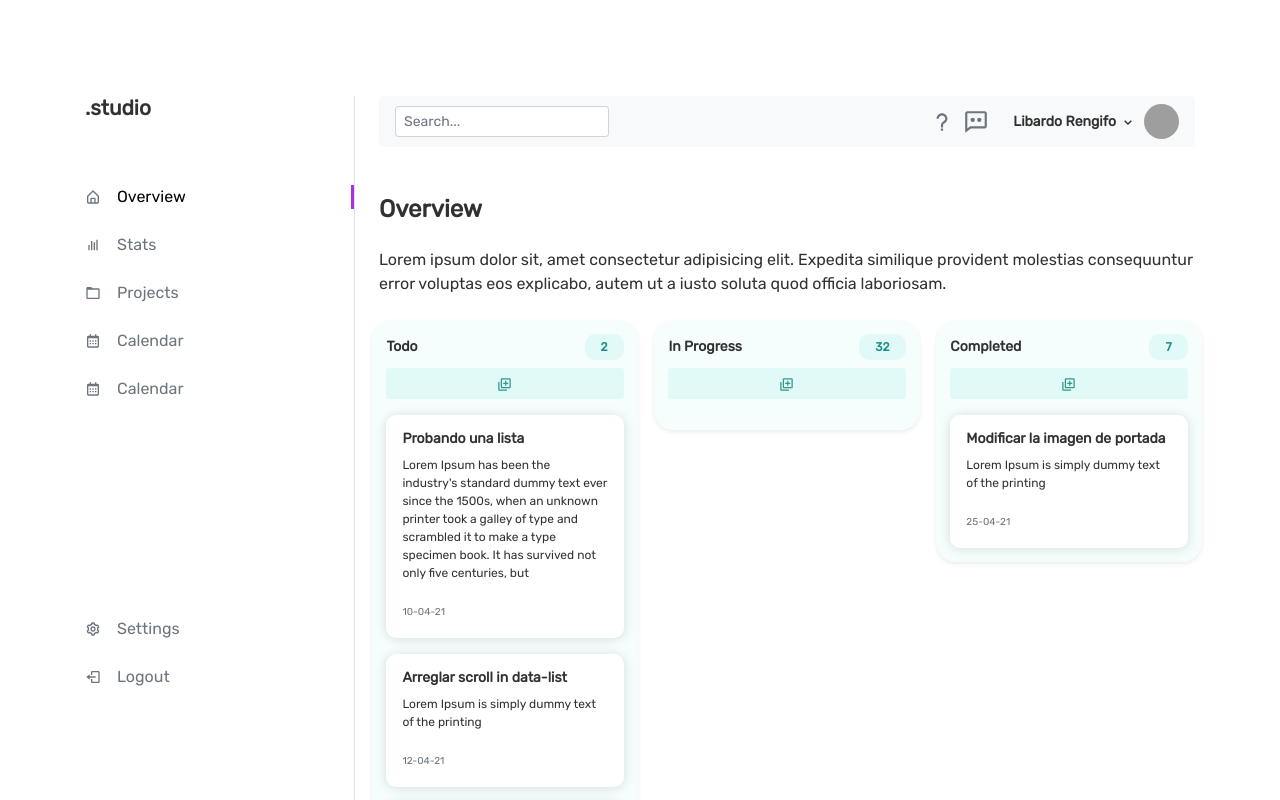
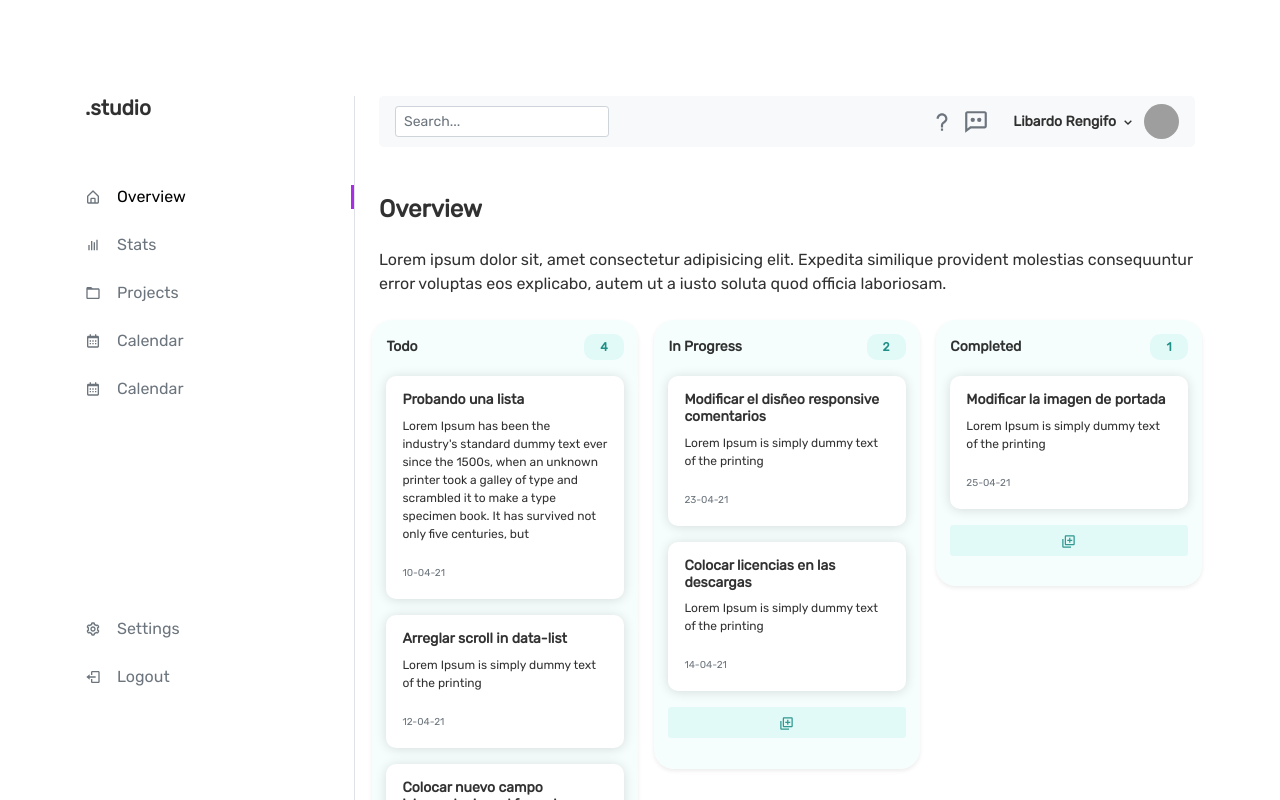
Before and after one commit to react-examples-projects/react-dashboard, a React (Create React App) app: page / in a window 1280 px wide. Shown: the top 800 px of the page. Built offline with nearby package versions, Linux system fonts and the light colour scheme; grey boxes are pictures that could not be loaded.

Commit message:
dev: add task in a board

```diff
--- a/src/pages/home/App.js
+++ b/src/pages/home/App.js
@@ -7,6 +7,13 @@ import { useState } from "react";
 
 export default function App() {
   const [tasks, setTasks] = useState(tasks_list);
+  const addTasksInBoard = (board, task) => {
+    const copy = { ...tasks };
+    const board_array = copy[board];
+    task.id = board_array[board_array.length - 1].id + 1;
+    board_array.push(task);
+    setTasks(copy);
+  };
 
   return (
     <Layout>
@@ -19,22 +26,30 @@ export default function App() {
 
       <Row>
         <Col className="p-2" sm={12} md={4} lg={4}>
-          <Board title="Todo" countTasks={2} tasks={tasks.todo} id="todo" />
+          <Board
+            title="Todo"
+            countTasks={tasks.todo.length}
+            tasks={tasks.todo}
+            id="todo"
+            addTasksInBoard={addTasksInBoard}
+          />
         </Col>
         <Col className="p-2" sm={12} md={4} lg={4}>
           <Board
             title="In Progress"
-            countTasks={32}
-            tasks={tasks.progress}
+            countTasks={tasks["in-progress"].length}
+            tasks={tasks["in-progress"]}
             id="in-progress"
+            addTasksInBoard={addTasksInBoard}
           />
         </Col>
         <Col className="p-2" sm={12} md={4} lg={4}>
           <Board
             title="Completed"
-            countTasks={7}
+            countTasks={tasks.completed.length}
             tasks={tasks.completed}
             id="completed"
+            addTasksInBoard={addTasksInBoard}
           />
         </Col>
       </Row>
--- a/src/pages/home/components/Board/Board.js
+++ b/src/pages/home/components/Board/Board.js
@@ -1,10 +1,20 @@
 import css from "./Board.module.scss";
 import Button from "react-bootstrap/Button";
+import Form from "react-bootstrap/Form";
 import { BiAddToQueue } from "react-icons/bi";
 import PropTypes from "prop-types";
 import cs from "classnames";
 import Task from "../Task/Task";
-function Board({ title = "Untitle", countTasks = 0, tasks = [], id }) {
+import { useState } from "react";
+function Board({
+  title = "Untitle",
+  countTasks = 0,
+  tasks = [],
+  id,
+  addTasksInBoard,
+}) {
+  const [isVisibleForm, setVisibleForm] = useState(false);
+  const toggleVisibleForm = () => setVisibleForm(!isVisibleForm);
 
   const onDrop = (e) => {
     e.preventDefault();
@@ -14,37 +24,38 @@ function Board({ title = "Untitle", countTasks = 0, tasks = [], id }) {
     const cardId = e.dataTransfer.getData("card_id");
     const boardId = e.dataTransfer.getData("board_id");
     const card = document.getElementById(cardId);
+
     if (card.parentNode.isSameNode(e.target)) return;
-
-    console.log(e.target);
-    console.log("Card id:", cardId);
-    console.log("Board id:", boardId);
     document.getElementById(id).appendChild(card);
     return false;
-
   };
 
   const onDragOver = (e) => {
     e.stopPropagation();
     e.preventDefault();
     return false;
-
   };
 
   const onDragEnter = (e) => {
-    console.log(e.target)
+    console.log(e.target);
     e.stopPropagation();
     e.preventDefault();
     e.target.style.border = "1px solid #10867c54";
     return false;
-
   };
   const onDragLeave = (e) => {
     e.stopPropagation();
     e.preventDefault();
     e.target.style.border = "0";
     return false;
+  };
 
+  const onSubmit = (e) => {
+    e.preventDefault();
+    const title = e.target.title.value;
+    const content = e.target.content.value;
+    addTasksInBoard(id, { title, content });
+    e.target.reset();
   };
 
   return (
@@ -63,15 +74,49 @@ function Board({ title = "Untitle", countTasks = 0, tasks = [], id }) {
           <strong>{countTasks}</strong>
         </div>
       </div>
-      <Button size="sm" className={cs("mt-2 mb-3", css.btnAdd)} block>
-        <BiAddToQueue className={css.buttonAddIcon} />
-      </Button>
 
-      <div id={id}>
+      <div id={id} className="my-3">
         {tasks.map((task, index) => {
           return <Task {...task} key={task.id} boardId={id} />;
         })}
       </div>
+
+      {isVisibleForm && (
+        <Form onSubmit={onSubmit}>
+          <Form.Group controlId="title">
+            <Form.Control
+              type="text"
+              name="title"
+              placeholder="Title card"
+              size="sm"
+              required
+            />
+          </Form.Group>
+
+          <Form.Group controlId="content">
+            <Form.Control
+              as="textarea"
+              name="content"
+              placeholder="Title card"
+              size="sm"
+              required
+            />
+          </Form.Group>
+
+          <Button type="submit" variant="success" size="sm" block>
+            Add
+          </Button>
+        </Form>
+      )}
+
+      <Button
+        size="sm"
+        className={cs("mt-2 mb-3", css.btnAdd)}
+        onClick={toggleVisibleForm}
+        block
+      >
+        <BiAddToQueue className={css.buttonAddIcon} />
+      </Button>
     </div>
   );
 }
--- a/src/pages/home/components/Task/Task.module.scss
+++ b/src/pages/home/components/Task/Task.module.scss
@@ -10,6 +10,7 @@
   }
   > p {
     font-size: 12px;
+    word-break: break-word;
   }
 
   &:not(:last-child) {
```
